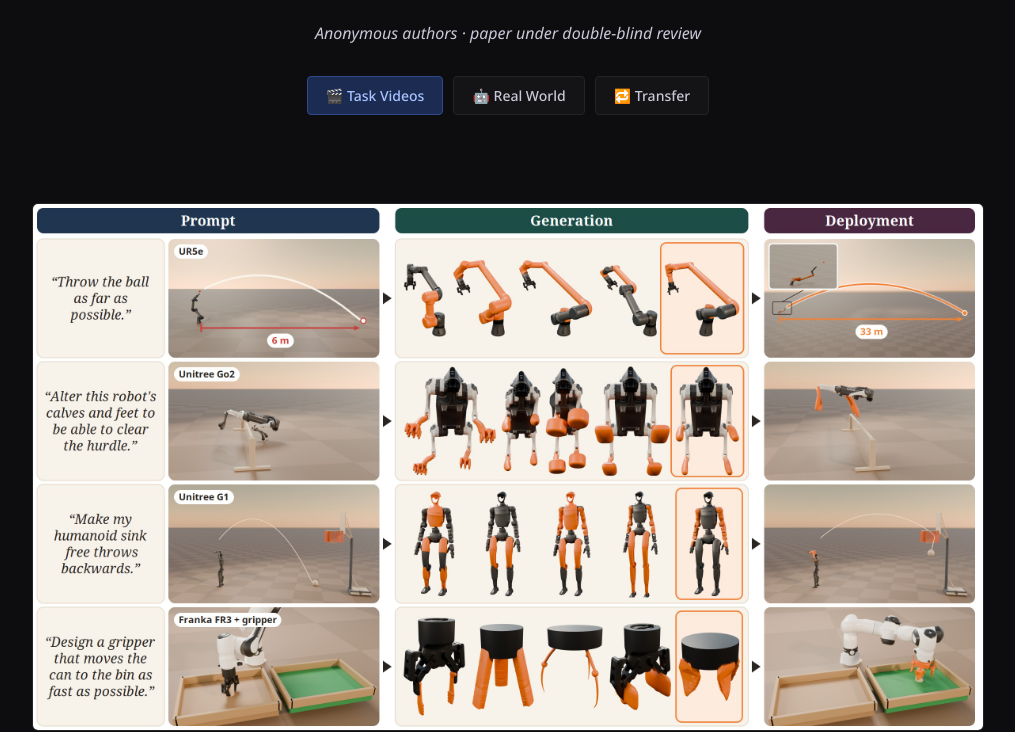
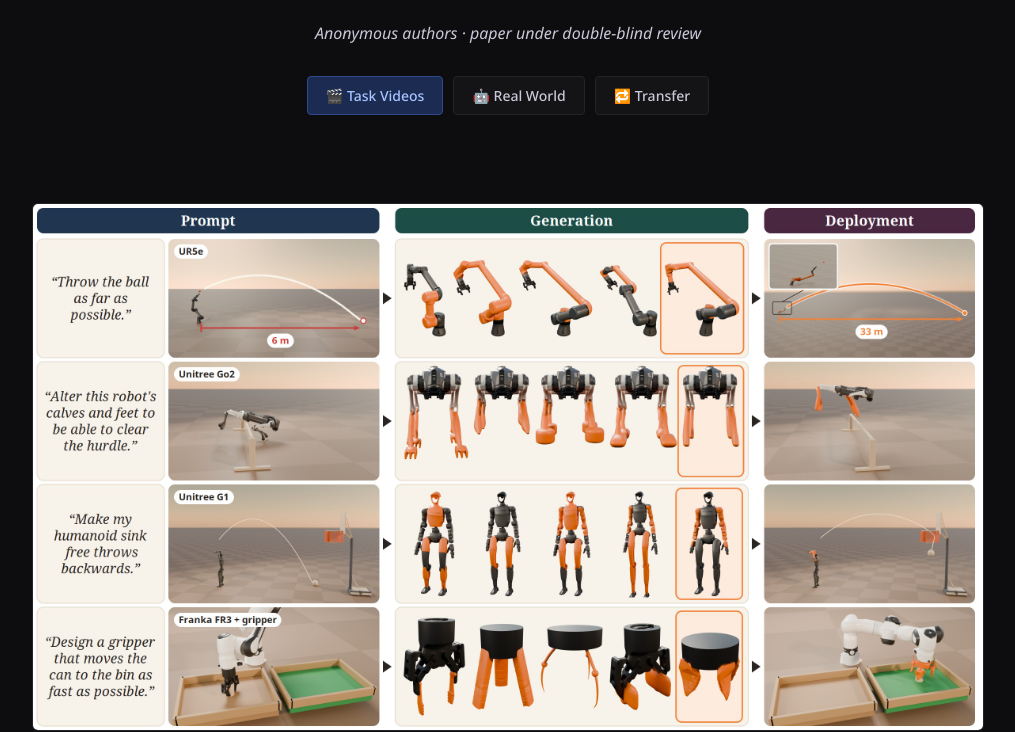
Before and after one commit to An-Axolotl/l2d-page, a plain HTML site: page index.html in a window 1280 px wide. Shown: the part 229-961 px from the top of the page, without its empty margins (132-1147 px from the left). Drawn offline with Linux system fonts and the light colour scheme.

Commit message:
Teaser v75: Go2 hurdle candidates head-on, level, same stance, calf/foot change only
Co-Authored-By: Claude Fable 5.1 <noreply@anthropic.com>

```diff
--- a/index.html
+++ b/index.html
@@ -185,7 +185,7 @@
 </header>
 
 <div class="hero-wrap">
-    <img src="figures/teaser_v72.jpg" alt="Prompt, generation and deployment for four robots: a UR5e throwing a ball, a Go2 jumping a hurdle, a G1 humanoid shooting free throws and a Franka gripper moving a can between bins." loading="eager">
+    <img src="figures/teaser_v75.jpg" alt="Prompt, generation and deployment for four robots: a UR5e throwing a ball, a Go2 jumping a hurdle, a G1 humanoid shooting free throws and a Franka gripper moving a can between bins." loading="eager">
     <div class="hero-caption">From a sentence and a stock robot to a co-designed body, a motion that performs the task, and manufacturable parts.</div>
 </div>
 
```
Also changed, not shown: figures/teaser_v75.jpg (added).
